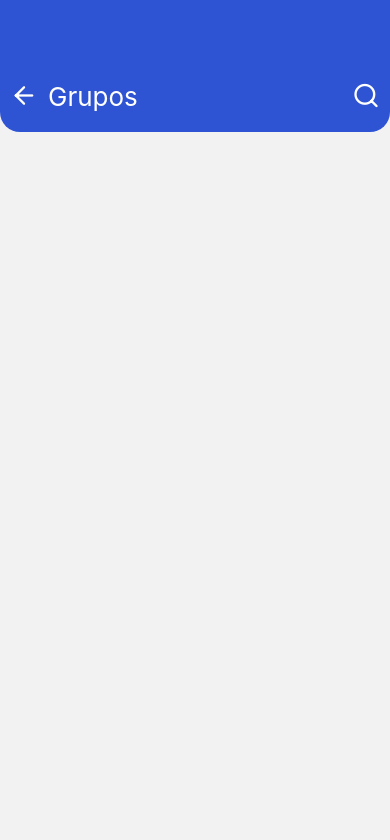
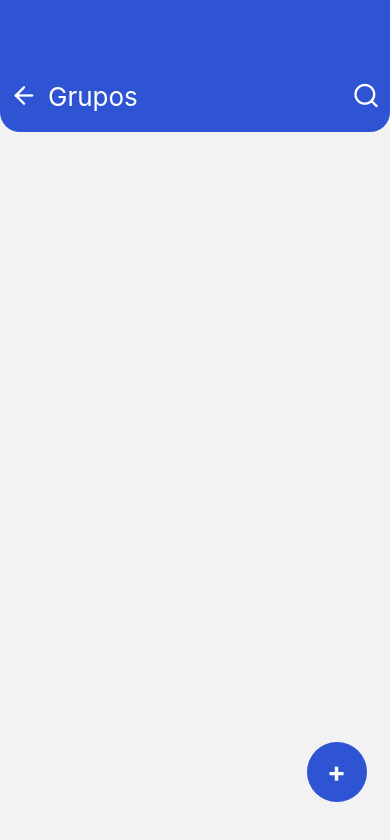
Before and after one commit to GuidoStocco/DevGrupo, a React Native app: screen /ChatRoom in a window 390 px wide. Shown: the top 840 px of the page. Built offline with nearby package versions, Linux system fonts and the light colour scheme.

Commit message:
feature: PlusBtn, adicionando estilos

```diff
--- /dev/null
+++ b/src/components/PlusButton/index.js
@@ -0,0 +1,40 @@
+import React from 'react';
+import { View, Text, StyleSheet, TouchableOpacity } from 'react-native';
+
+export default function PlusButton({ setVisible }) {
+
+    function handleModal() {
+        setVisible();
+    }
+
+    return (
+        <TouchableOpacity style={styles.containerBtn} activeOpacity={0.9}
+            onPress={handleModal}
+        >
+            <View>
+                <Text style={styles.text}>+</Text>
+            </View>
+        </TouchableOpacity>
+    );
+}
+
+
+
+const styles = StyleSheet.create({
+    containerBtn:{
+        backgroundColor: '#2e54d4',
+        width: 60,
+        height: 60,
+        borderRadius: 30,
+        justifyContent: 'center',
+        alignItems: 'center',
+        position: 'absolute',
+        bottom: "5%",
+        right: "6%"
+    },
+    text: {
+        color: '#fff',
+        fontSize: 28,
+        fontWeight: 'bold',
+    }
+})
--- a/src/pages/ChatRoom/index.js
+++ b/src/pages/ChatRoom/index.js
@@ -1,11 +1,14 @@
-import React from 'react';
+import React, {useState} from 'react';
 import {Text, View, Button, SafeAreaView, FlatList, TouchableOpacity } from 'react-native';
 import { useNavigation } from '@react-navigation/native';
 import { Feather } from '@expo/vector-icons';
 import auth from "@react-native-firebase/auth";
+import PlusButton from '../../components/PlusButton';
 
 export default function ChatRoom() {
   const navigation = useNavigation();
+
+  const [modal, setModal] = useState(false);
 
   const handleSignOut = () => {
     auth()
@@ -35,6 +38,8 @@ export default function ChatRoom() {
         </TouchableOpacity>
 
       </View>
+
+      <PlusButton setVisible={() => setModal(true)}/>
     </SafeAreaView>
   );
 }
```
